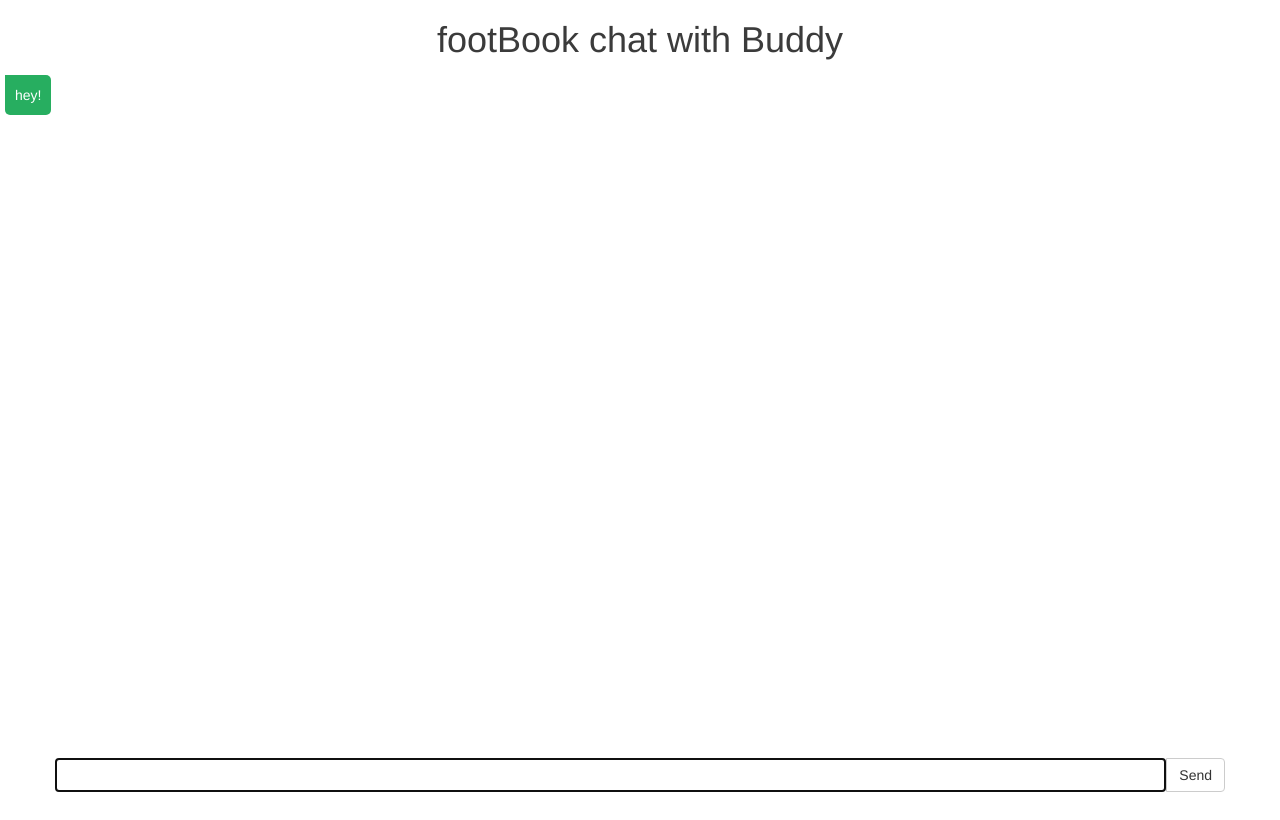
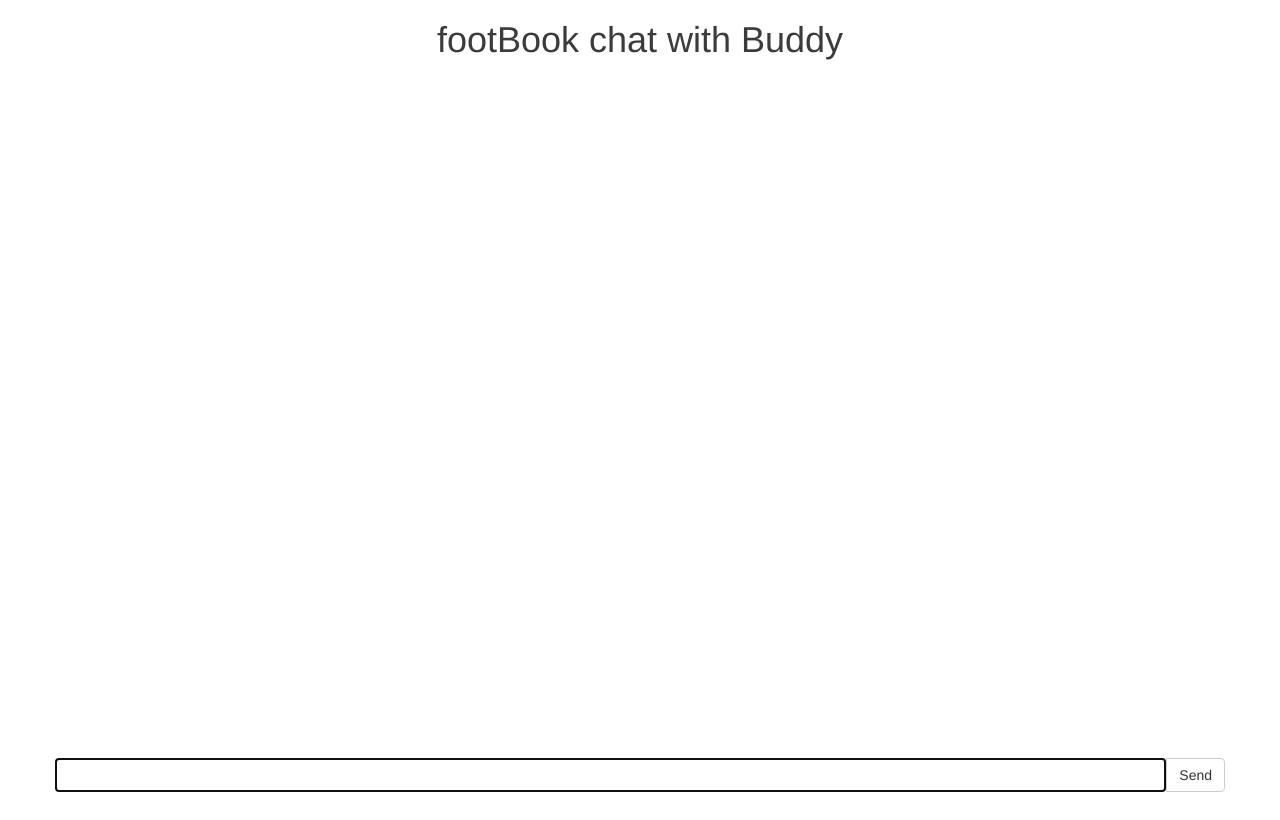
Before and after one commit to Netopya/SOEN321-Demo, a plain HTML site: page footBook/index.html in a window 1280 px wide. Drawn offline with nearby package versions, Linux system fonts and the light colour scheme.

Commit message:
got rid of hey

```diff
--- a/footBook/index.html
+++ b/footBook/index.html
@@ -82,7 +82,7 @@
 </script>
 <h1>footBook chat with Buddy</h1>
 <div id="outputOuter" class="row content-box">
-    <div class="col-md-12" id="outputContainer"><div class="bubbleLine"><div class="bubble leftBubble">hey!</div></div></div>
+    <div class="col-md-12" id="outputContainer"></div>
 </div>
     <div class="sticky-footer">
         <div class="container">
```
